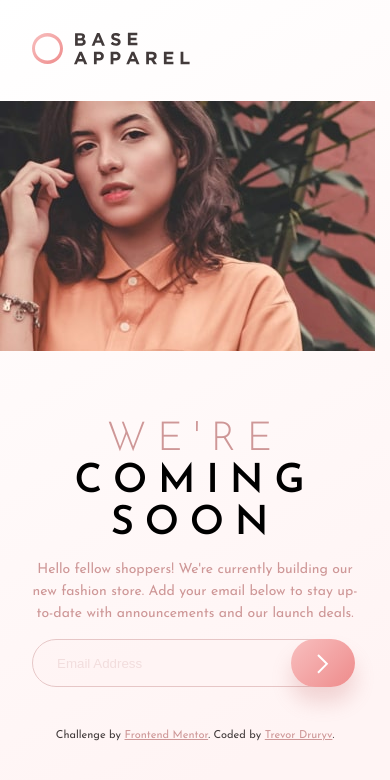
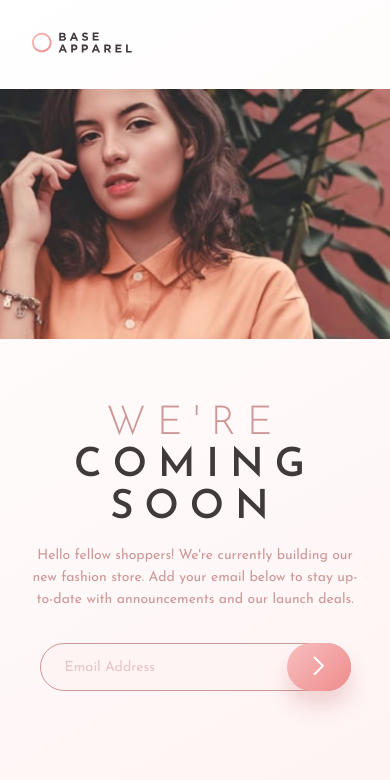
Before and after one commit to trevdrury/FrontendMentor-base-apparel-coming-soon, a website: page index.html in a window 390 px wide. Drawn offline with Linux system fonts and the light colour scheme.

Commit message:
adjusted HTML structure to better accommodate styling with media queries. Switched to using scss for styling

```diff
--- a/index.html
+++ b/index.html
@@ -7,46 +7,45 @@
   <link rel="icon" type="image/png" sizes="32x32" href="./assets/favicon-32x32.png">
   <link rel="preconnect" href="https://fonts.gstatic.com">
   <link href="https://fonts.googleapis.com/css2?family=Josefin+Sans:wght@300;400;600&display=swap" rel="stylesheet">
-  <link rel="stylesheet" href="./styles.css">
+  <link rel="stylesheet" href="./scss/styles.css">
 
   <title>Frontend Mentor | Base Apparel coming soon page</title>
-
 </head>
 <body>
 
-  <div class="container">
-
-    <header class="header">
-      <img src="./assets/logo.svg" alt="logo" class="header__logo">
-    </header>
-
-    <div class="hero">
-      <img src="./assets/hero-mobile.jpg" alt="hero image" class="hero__img">
+  <div class="logo-mobile">
+    <img src="./assets/logo.svg" alt="logo">
   </div>
 
+  <div class="container">
+    <div class="left">
+      <div class="logo-desktop">
+        <img src="./assets/logo.svg" alt="logo">
+      </div>
       <div class="content">
-      <h1 class="content__headline">
-        <span class="light-text">WE'RE</span> <br>
-        <span class="bold-text">COMING SOON</span>
+        <h1>
+          WE'RE<br> <span>COMING<br> SOON</span>
         </h1>
-      <p class="content__byline">
+        <p>
           Hello fellow shoppers! We're currently building our new fashion store.
           Add your email below to stay up-to-date with announcements and our launch deals.
         </p>
-
-      <div class="content__form">
-
-        <input type="text" id="emailField" class="email" placeholder="Email Address">
-        <img src="./assets/icon-error.svg" alt="error" id="errorIcon" class="error-icon">
-        <button type="submit" id="btn" class="button">
-          <img src="./assets/icon-arrow.svg" alt="arrow">
+        <form action="#">
+          <input type="email" placeholder="Email Address">
+          <button type="submit">
+            <img src="./assets/icon-arrow.svg" alt="submit">
           </button>
-
-        <p id='errorMessage' class="email-error">Please provide a valid email</p>
+        </form>
       </div>
     </div>
+    <div class="right"></div>
+  </div>
 
-  </div>
+  <script src="./main.js"></script>
+</body>
+</html>
+
+<!--
 
     <footer>
       <p class="attribution">
@@ -55,6 +54,4 @@
       </p>
     </footer>
 
-  <script src="./main.js" />
-</body>
-</html>
+-->
--- /dev/null
+++ b/scss/styles.scss
@@ -0,0 +1,237 @@
+/*#region START*/
+
+/* COLORS */
+$desaturated-red: hsl(0, 36%, 70%);
+$soft-red: hsl(0, 93%, 68%);
+$dark-grayish-red: hsl(0, 6%, 24%);
+$form-background:  #FFF4F4 84.51%;
+
+/* GRADIENTS */
+$bg-gradient: linear-gradient(150.03deg, #FFFFFF 0%, #FFF4F4 84.51%);
+$btn-base: linear-gradient(135deg, #F8BFBF 0%, #EE8B8B 100%);
+$btn-overlay: rgba(255,255,255,0.5);
+
+/* IMAGE URLs */
+$hero-mobile: url('../assets/hero-mobile.jpg');
+$hero-desktop: url('../assets/hero-desktop.jpg');
+$bg-desktop: url('../assets/bg-pattern-desktop.svg');
+
+/* BOX SHADOWS */
+$btn-base-shadow: 0px 15px 20px rgba(198, 110, 110, 0.247569);
+$btn-overlay-shadow: 0px 15px 20px rgba(198, 110, 110, 0.247569);
+
+/* BREAKPOINTS */
+$breakpoint-tablet: 768px;
+
+*{
+  padding: 0;
+  margin: 0;
+  box-sizing: border-box;
+}
+
+html {
+  font-size: 62.5%;
+}
+
+body {
+  font-family: 'Josefin Sans', sans-serif;
+  font-size: 1.6rem;
+  background: $bg-gradient;
+
+  @media only screen and (min-width: $breakpoint-tablet) {
+    background: $bg-desktop no-repeat;
+    background-size: cover;
+  }
+}
+/*#endregion*/
+
+
+.logo-mobile {
+  margin: 3.2rem;
+
+  img{
+    width: 10rem;
+    height: 2.1rem;
+  }
+
+  @media only screen and (min-width: $breakpoint-tablet) {
+    display: none;
+  }
+}
+
+.logo-desktop {
+  display: none;
+  margin-bottom: 13.6rem;
+
+  img {
+    width: 15.8rem;
+    height: 3.3rem;
+  }
+
+  @media only screen and (min-width: $breakpoint-tablet) {
+    display: inherit;
+  }
+}
+
+
+.container {
+  min-height: 100vh;
+  width: 100%;
+  display: flex;
+  flex-direction: column-reverse;
+  align-items: center;
+  justify-content: flex-end;
+  text-align: center;
+
+  @media only screen and (min-width: $breakpoint-tablet) {
+    flex-direction: row;
+  }
+
+  .left {
+    width: 100%;
+    height: auto;
+    padding: 3.2rem;
+
+    @media only screen and (min-width: $breakpoint-tablet) {
+      height: 100vh;
+      display: flex;
+      flex-direction: column;
+      justify-content: center;
+      text-align: left;
+      padding-left: 11.45vw;
+    }
+
+    .content {
+      display: flex;
+      flex-direction: column;
+      align-items: center;
+
+      @media only screen and (min-width: $breakpoint-tablet) {
+        align-items: flex-start;
+      }
+    }
+
+    h1 {
+      font-size: 4.0rem;
+      font-weight: 300;
+      color: $desaturated-red;
+      line-height: 4.2rem;
+      letter-spacing: 1.1rem;
+
+      @media only screen and (min-width: $breakpoint-tablet) {
+        font-size: 6.4rem;
+        line-height: 6.4rem;
+        letter-spacing: 1.7rem;
+      }
+
+      span {
+        color: $dark-grayish-red;
+        font-weight: 600;
+
+        @media only screen and (min-width: $breakpoint-tablet) {
+          line-height: 7.1rem;
+        }
+      }
+    }
+
+    p {
+      max-width: 450px;
+      color: $desaturated-red;
+      font-size: 1.4rem;
+      line-height: 2.2rem;
+      margin-top: 1.6rem;
+
+      @media only screen and (min-width: $breakpoint-tablet) {
+        font-size: 1.6rem;
+        line-height: 2.8rem;
+      }
+    }
+  }
+
+  .right {
+    width: 100%;
+    height: 250px;
+    background-image: $hero-mobile;
+    background-size: cover;
+    background-position: top left;
+    margin-bottom: 3.2rem;
+
+    @media only screen and (min-width: $breakpoint-tablet) {
+      width: 80%;
+      height: 100vh;
+      background-image: $hero-desktop;
+    }
+  }
+
+  form {
+    position: relative;
+    display: block;
+    height: 4.8rem;
+    width: 31.1rem;
+    margin: 3.2rem 0;
+
+    @media only screen and (min-width: $breakpoint-tablet) {
+      width: 44.5rem;
+      height: 5.6rem;
+    }
+
+    input {
+      position: absolute;
+      width: 100%;
+      height: 100%;
+      outline: none;
+      border-radius: 2.8rem;
+      top: 0;
+      left: 0;
+      border: 1px solid $desaturated-red;
+      background: $form-background;
+      padding-left: 2.4rem;
+      font-family: 'Josefin Sans', sans-serif;
+    }
+
+    input::placeholder {
+      opacity: 0.5;
+      color: $desaturated-red;
+      font-size: 1.4rem;
+
+      @media only screen and (min-width: $breakpoint-tablet) {
+        font-size: 1.6rem;
+      }
+    }
+
+    button {
+      cursor: pointer;
+      position: absolute;
+      right: 0;
+      top: 0;
+      height: 100%;
+      width: 6.4rem;
+      border-radius: 2.8rem;
+      background: $btn-base;
+      box-shadow: $btn-base-shadow;
+      outline: none;
+      border: none;
+
+      @media only screen and (min-width: $breakpoint-tablet) {
+        width: 10.0rem;
+      }
+    }
+
+    button::before {
+      display: none;
+      content: '';
+      width: 100%;
+      height: 100%;
+      position: absolute;
+      right: 0;
+      top: 0;
+      background-color: $btn-overlay;
+      box-shadow: $btn-overlay-shadow;
+      border-radius: 2.8rem;
+    }
+
+    button:hover::before {
+      display: inline;
+    }
+  }
+}
```
Also changed, not shown: package.json (added, +22 -0 lines), scss/styles.css (added), styles.css (deleted), 3 other files. Lines whose indentation alone changed are shown as unchanged.
